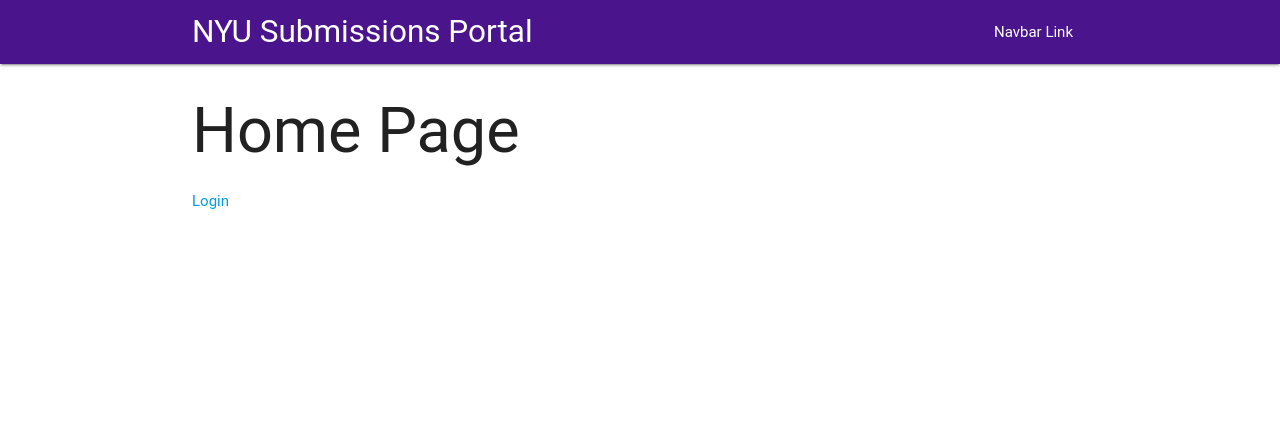
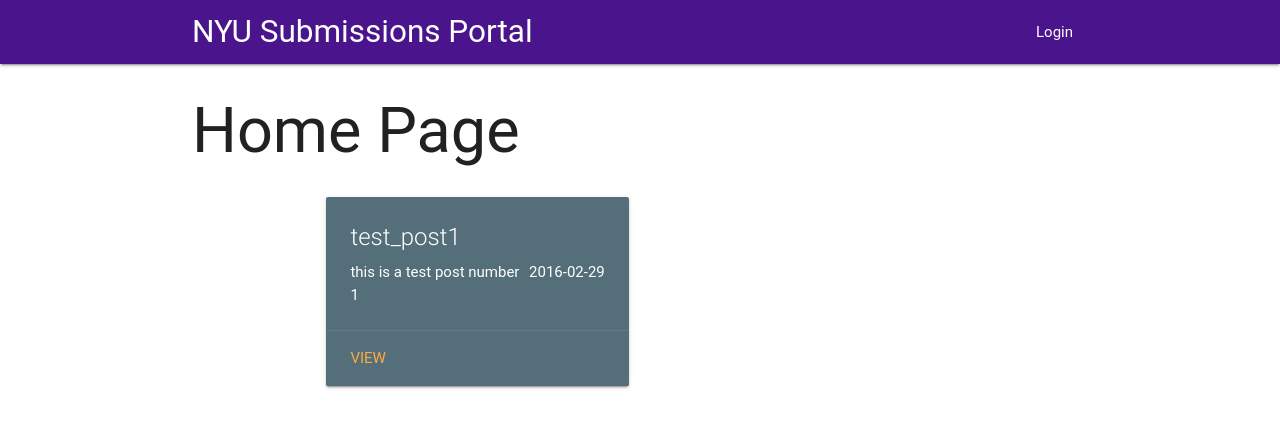
Before and after one commit to ziros94/nyuportal, a Flask app: page / in a window 1280 px wide. Shown: the top 428 px of the page. Run offline with Flask 2, Linux system fonts and the light colour scheme; data comes from the database, SQL or seed files in the repository; some libraries are stand-ins or nearby versions; some web fonts are replaced.

Commit message:
navbar fix

```diff
--- a/app/templates/home.html
+++ b/app/templates/home.html
@@ -2,14 +2,13 @@
 {% block content %}
 <div class="container">
     <h1>Home Page</h1>
-    <a href="/login">Login</a>
     <div class="container">
     {% for post in posts %}
     <div class="row">
         <div class="col s12 m6">
             <div class="card blue-grey darken-1">
                 <div class="card-content white-text">
-                    <span class="card-title">{{post.title}}</span>
+                    <span class="card-title">{{post.title}}</span><span style="float:right">{{post.date_posted.strftime('%Y-%m-%d')}}</span>
                     <p>{{post.description}}</p>
                 </div>
                 <div class="card-action">
--- a/app/templates/layout.html
+++ b/app/templates/layout.html
@@ -10,11 +10,11 @@
 		<nav class="purple darken-4" role="navigation">
             <div class="nav-wrapper container"><a id="logo-container" href="/" class="brand-logo">NYU Submissions Portal</a>
                 <ul class="right hide-on-med-and-down">
-                    <li><a href="#">Navbar Link</a></li>
+                    <li><a href="/login">Login</a></li>
                 </ul>
 
                 <ul id="nav-mobile" class="side-nav">
-                    <li><a href="#">Navbar Link</a></li>
+                    <li><a href="/login">Login</a></li>
                 </ul>
                 <a href="#" data-activates="nav-mobile" class="button-collapse"><i class="material-icons">menu</i></a>
             </div>
```
Also changed, not shown: nyues.db.
